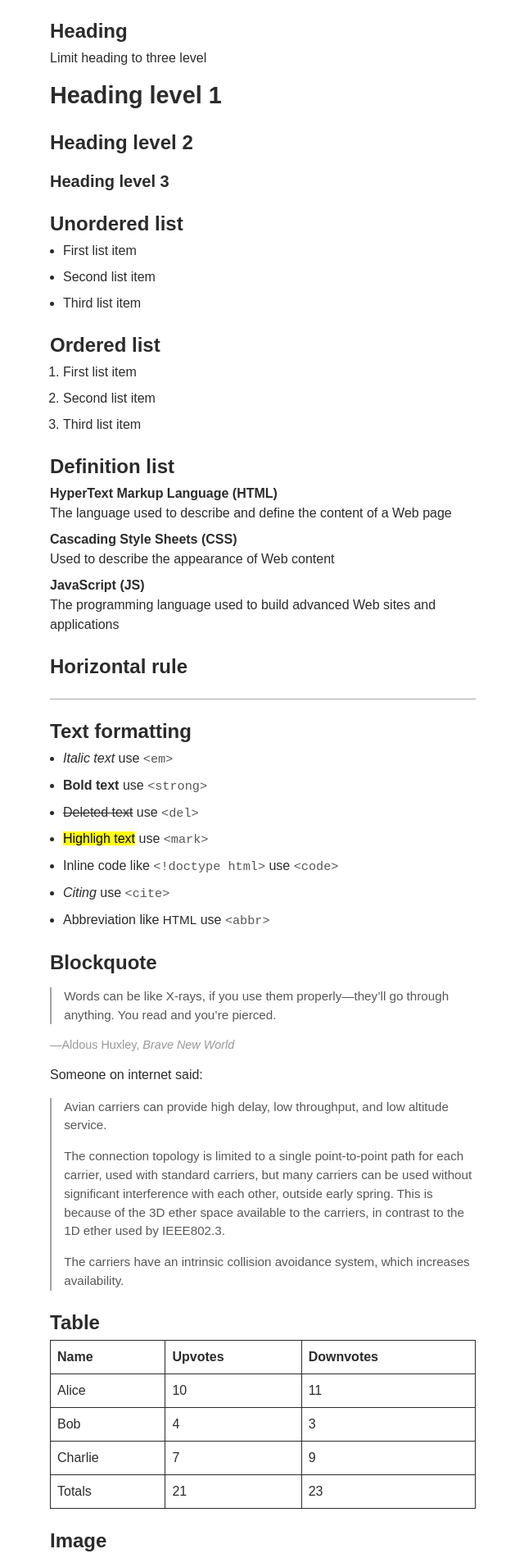
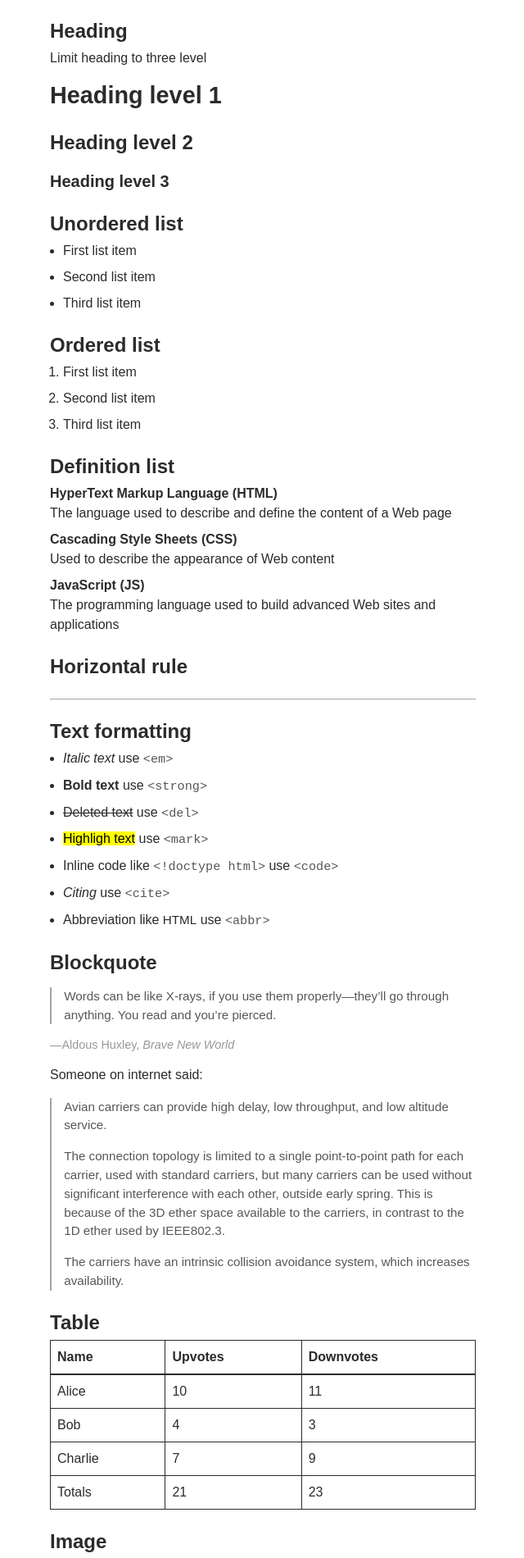
Before and after one commit to aflim/blog, a Jekyll site: the page built from styleguide.md, in a window 1280 px wide. Shown: the part 193-2093 px from the top of the page at 82% size, without its empty margins (319-959 px from the left). Built offline with Jekyll 4.4.1, drawn with Linux system fonts in a browser that asks for light colours; grey boxes are pictures that could not be loaded.

Commit message:
Update _typography.scss

```diff
--- a/_sass/_typography.scss
+++ b/_sass/_typography.scss
@@ -172,5 +172,5 @@ th {
 }
 
 thead th {
-  border-bottom-color: currentColor;
+  border-block-end-width: 2px;
 }
```
